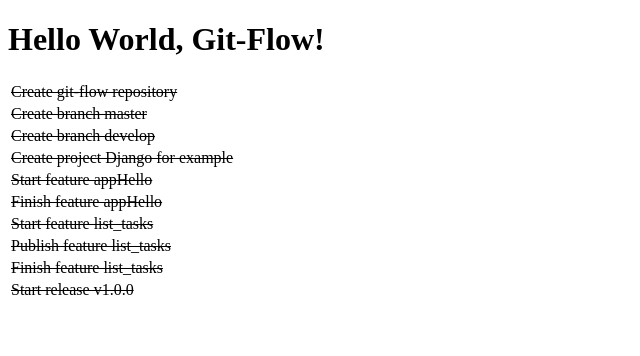
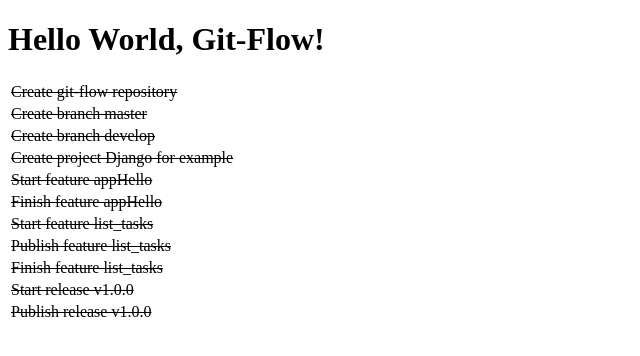
Before and after one commit to lucassouto/study-git-flow, a Django app: page / in a window 1280 px wide. Shown: the top 356 px of the page, without its empty margins (0-640 px from the left). Run offline with Django 3.2, Linux system fonts and the light colour scheme.

Commit message:
Publish release v1.0.0

```diff
--- a/templates/index.html
+++ b/templates/index.html
@@ -40,7 +40,9 @@
         <tr>
             <td><s>Start release v1.0.0</s></td>
         </tr>
-
+        <tr>
+            <td><s>Publish release v1.0.0</s></td>
+        </tr>
     </table>
 </body>
 </html>
```
